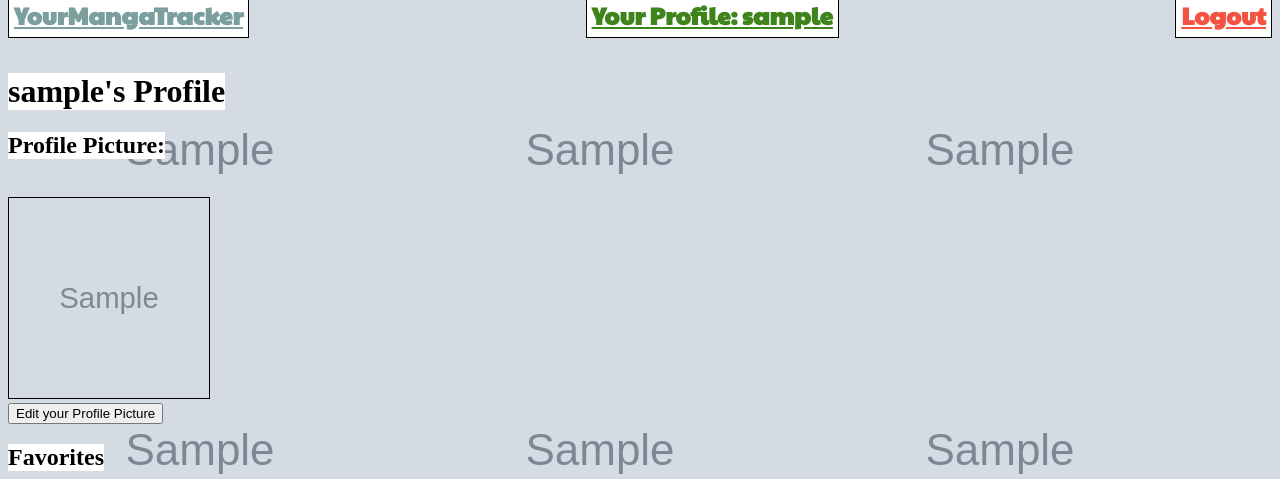
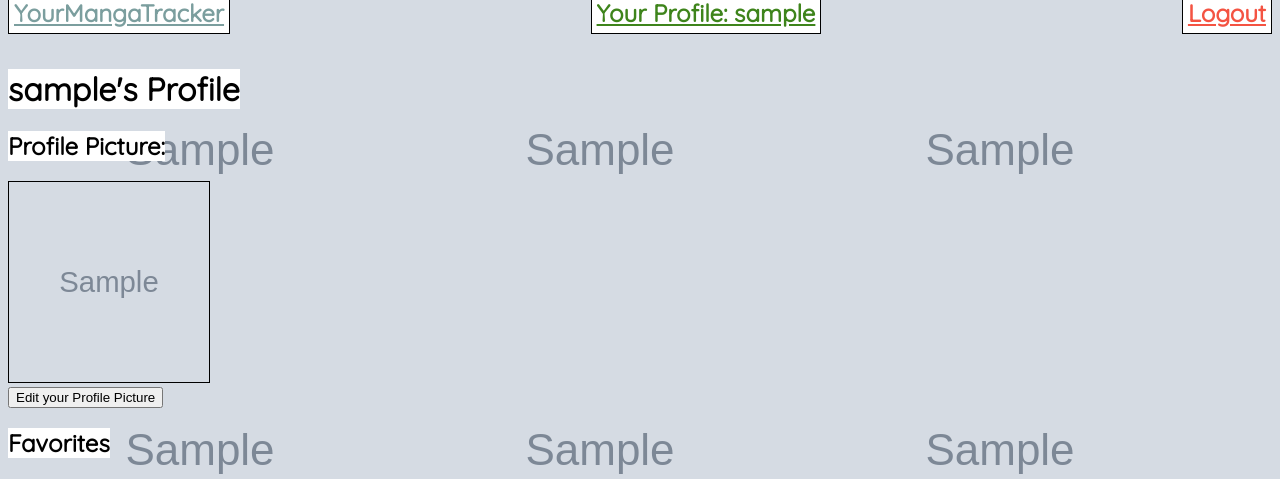
Before and after one commit to ochxco/teamnojeb8, a Python web app: template templates/ownprofile.html in a window 1280 px wide. Shown: the top 479 px of the page. Run offline with Jinja, Linux system fonts and the light colour scheme; the template is opened without the code that fills it: most values are stand-ins (such as "Sample title", 1, 10 or a date in 2020); grey boxes marked "Sample" are stand-in pictures.

Commit message:
modified

```diff
--- a/styles/ownprofile.css
+++ b/styles/ownprofile.css
@@ -5,14 +5,17 @@
 h1{
   background-color: white;
   width: fit-content;
+  font-family: 'Quicksand', sans-serif;
 }
 h2{
   background-color: white;
   width: fit-content;
+  font-family: 'Quicksand', sans-serif;
 }
 h3{
   background-color: white;
   width: fit-content;
+  font-family: 'Quicksand', sans-serif;
 }
 .favorited{
   display: flex;
--- a/templates/homepage.html
+++ b/templates/homepage.html
@@ -49,7 +49,7 @@
       <div  id='frenrecbox'>
       {% for key,value in e.items() %}
         <div class="friendsuggestion">
-          <img class ='profilepic' src={{profile}}>
+          <img class ='profilepic' src={{value['profile']}}>
           <a href='/friend/{{value['key'].id()}}'>{{value['username']}}</a>
         </div>
       {% endfor %}
--- a/templates/ownprofile.html
+++ b/templates/ownprofile.html
@@ -17,7 +17,6 @@
     </div>
     <h1>{{username}}'s Profile</h1>
     <h2>Profile Picture: </h2>
-    <br>
     <img class='profile' src={{image}}></img>
     <form method=GET action='/editprofile'>
       <input type='submit' value='Edit your Profile Picture'>
```
